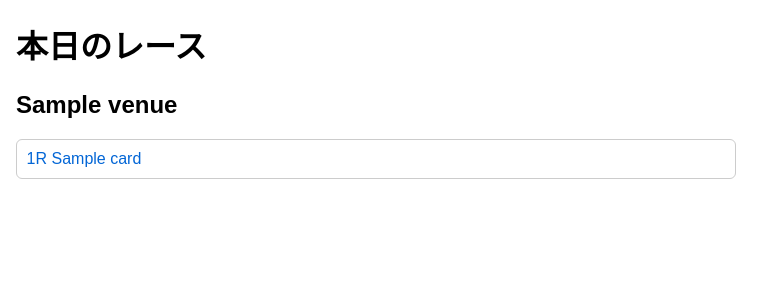
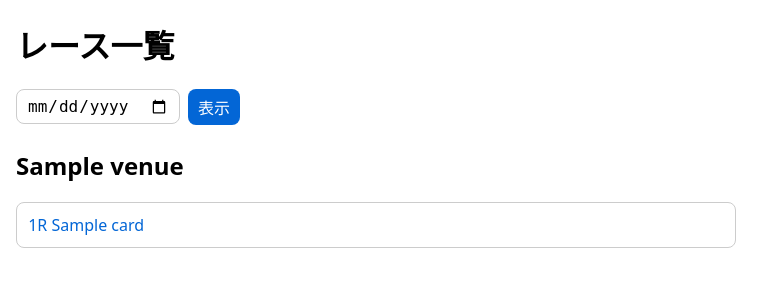
Before and after one commit to tktk-h/keiba-AI, a Flask app: template web/templates/index.html in a window 1280 px wide. Shown: the top 300 px of the page, without its empty margins (0-783 px from the left). Run offline with Flask 3, Linux system fonts and the light colour scheme; the template is opened without the code that fills it: most values are stand-ins (such as "Sample title", 1, 10 or a date in 2020).

Commit message:
feat: date picker on index (view upcoming race days)
Add a native date input on the index page so upcoming meetings can be
selected (pre-race odds are available days ahead — the intended use). app.py
normalizes the date (accepts 2026-06-21 or 20260621). TDD: tests for date
normalization and picker presence. Full suite 111 pass.

```diff
--- a/web/app.py
+++ b/web/app.py
@@ -11,9 +11,17 @@ app = Flask(__name__)
 _cache = {}
 
 
+def _norm_date(raw):
+    """'2026-06-21' や '2026/06/21' を 'YYYYMMDD' に正規化。8桁でなければ None。"""
+    if not raw:
+        return None
+    digits = "".join(c for c in raw if c.isdigit())
+    return digits if len(digits) == 8 else None
+
+
 @app.route("/")
 def index():
-    date = request.args.get("date")
+    date = _norm_date(request.args.get("date"))
     try:
         cards = fetch_race_cards(date) if date else today_cards()
     except Exception:  # noqa: BLE001
@@ -23,7 +31,8 @@ def index():
         venues.setdefault(c["venue"], []).append(c)
     for lst in venues.values():
         lst.sort(key=lambda c: c["number"])
-    return render_template("index.html", venues=venues, date=date)
+    date_iso = f"{date[:4]}-{date[4:6]}-{date[6:]}" if date else ""
+    return render_template("index.html", venues=venues, date=date, date_iso=date_iso)
 
 
 @app.route("/race/<race_id>")
--- a/web/templates/index.html
+++ b/web/templates/index.html
@@ -2,14 +2,23 @@
 <html lang="ja"><head><meta charset="utf-8">
 <meta name="viewport" content="width=device-width, initial-scale=1">
 <title>競馬予想</title>
-<style>body{font-family:sans-serif;margin:1rem;max-width:720px}
-a.card{display:block;padding:.6rem;border:1px solid #ccc;border-radius:6px;
-margin:.25rem 0;text-decoration:none;color:#0366d6}
-h2{margin-top:1.5rem}</style></head>
+<style>body{font-family:system-ui,sans-serif;margin:1rem;max-width:720px}
+a.card{display:block;padding:.7rem;border:1px solid #ccc;border-radius:8px;
+margin:.3rem 0;text-decoration:none;color:#0366d6}
+h2{margin-top:1.5rem}
+.pick{display:flex;gap:8px;align-items:center;margin:.5rem 0 1rem}
+.pick input,.pick button{font-size:16px;padding:6px 10px;border:1px solid #ccc;border-radius:8px}
+.pick button{background:#0366d6;color:#fff;border:0}
+.hint{color:#888;font-size:13px}</style></head>
 <body>
-<h1>本日のレース</h1>
+<h1>レース一覧{% if date %}<small style="font-weight:400;color:#888"> ({{ date_iso }})</small>{% endif %}</h1>
+<form class="pick" method="get" action="/">
+  <input type="date" name="date" value="{{ date_iso }}">
+  <button type="submit">表示</button>
+  {% if date %}<a href="/" class="hint">今日に戻る</a>{% endif %}
+</form>
 {% if not venues %}
-<p>本日の開催はありません(URL に <code>?date=YYYYMMDD</code> で日付指定も可)。</p>
+<p class="hint">この日の開催はありません(数日先の開催日を選ぶと前売りオッズで予想できます)。</p>
 {% endif %}
 {% for venue, cards in venues.items() %}
 <h2>{{ venue }}</h2>
```
Also changed, not shown: tests/test_web.py (+21 -0 lines).
